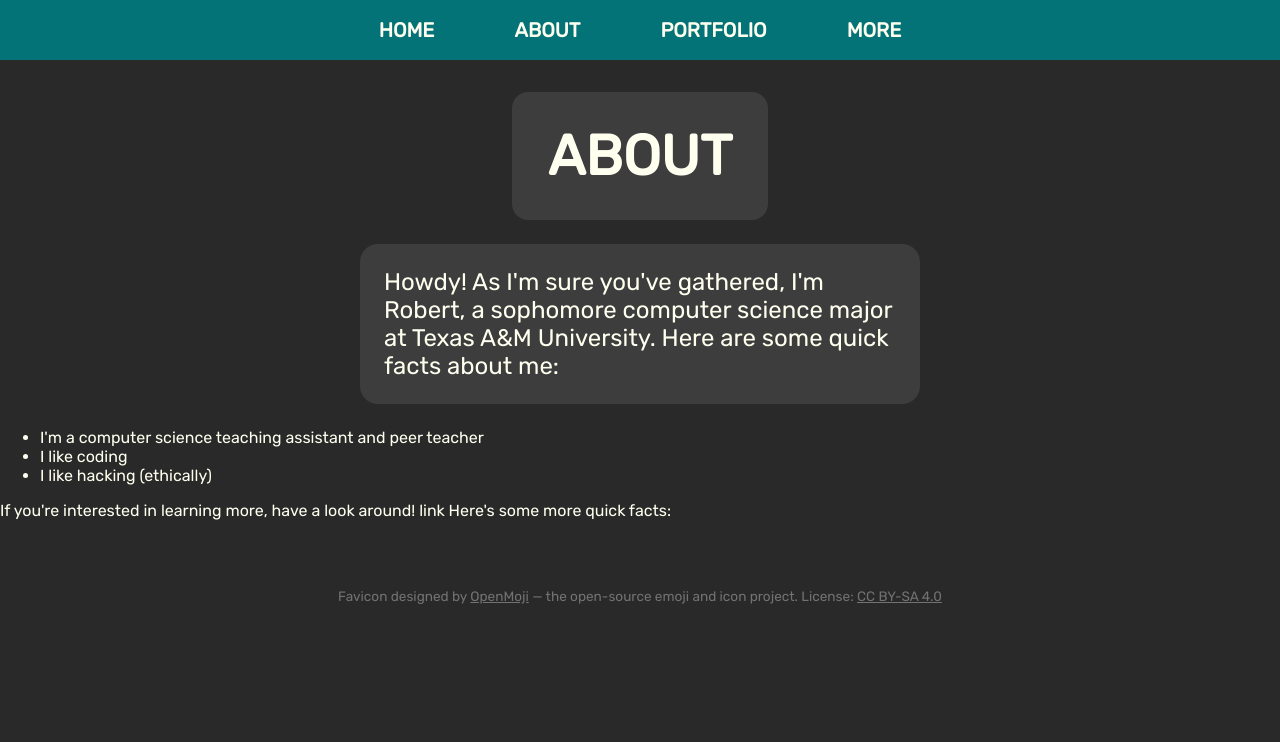
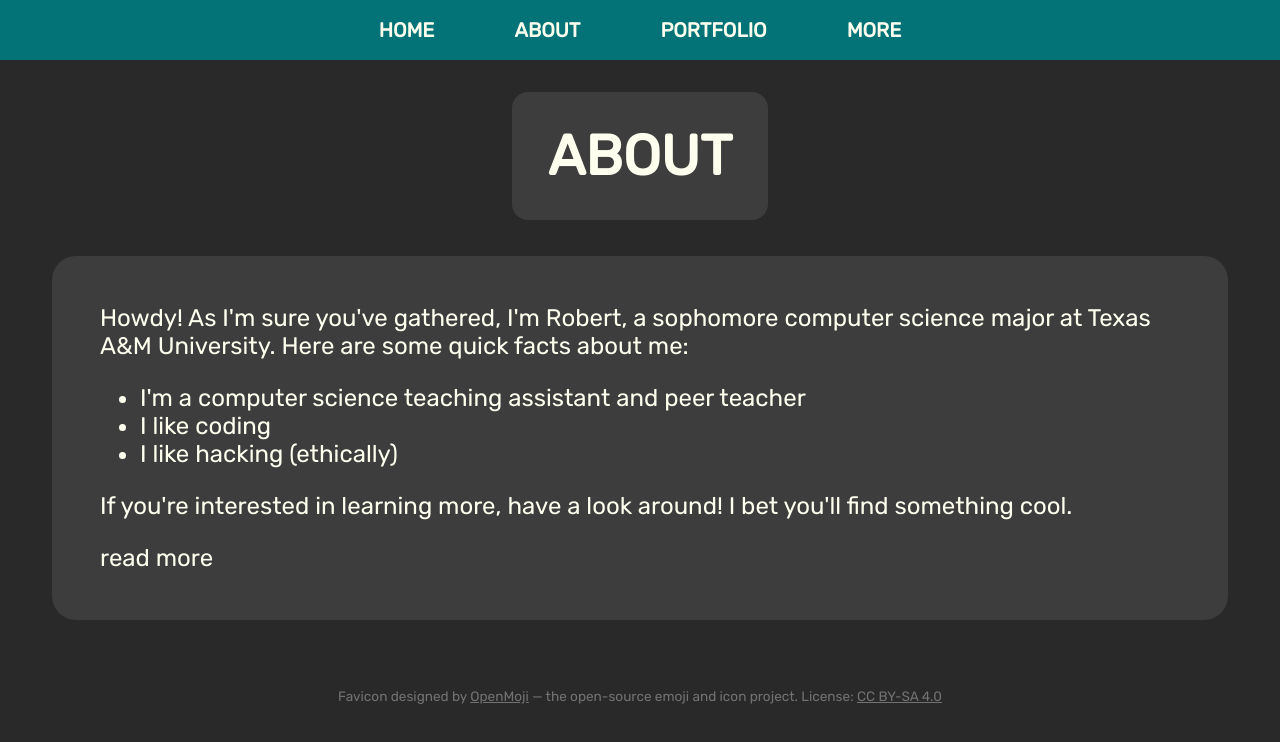
Before and after one commit to rstacks/my-website, a React (Vite) app: page /about in a window 1280 px wide. Shown: the top 742 px of the page. Built offline with nearby package versions, Linux system fonts and the light colour scheme.

Commit message:
Styled main "about me" text

```diff
--- a/src/pages/About.jsx
+++ b/src/pages/About.jsx
@@ -11,33 +11,22 @@ export function About() {
         <link rel="icon" href="images/newest-resume-icon.ico" />
       </Helmet>
       <Nav />
-      <main>
-        {/**
-         * <h1 className="page-title">ABOUT</h1>
-         */}
-        <Header text="ABOUT" />
-        <p id="about-text">
+      <Header text="ABOUT" />
+      <main className="article-body">
+        <p>
           Howdy! As I'm sure you've gathered, I'm Robert, a sophomore computer science
           major at Texas A&M University. Here are some quick facts about me:
         </p>
-
         <ul>
           <li>I'm a computer science teaching assistant and peer teacher</li>
           <li>I like coding</li>
           <li>I like hacking (ethically)</li>
         </ul>
-
-
-
-
-
         <p>
-          If you're interested in learning more, have a look around!
-
-          link
-          Here's some more quick facts:
-
+          If you're interested in learning more, have a look around! I bet
+          you'll find something cool.
         </p>
+        <p>read more</p>
       </main>
       <Footer />
     </HelmetProvider>
--- a/src/styles.css
+++ b/src/styles.css
@@ -217,16 +217,6 @@ body {
 }
 
 /*
-.page-title {
-  text-align: center;
-  font-size: 4em;
-  background-color: #3D3D3D;
-  margin-left: 10em;
-  margin-right: 10em;
-  border-radius: 0.25em;
-}
-*/
-
 #about-text {
   background-color: #3D3D3D;
   margin-left: 15em;
@@ -235,6 +225,7 @@ body {
   font-size: 1.5em;
   border-radius: 0.75em;
 }
+*/
 
 #page-header {
   background-color: #3D3D3D;
@@ -254,3 +245,16 @@ body {
   font-size: 3.5em;
   text-align: center;
 }
+
+.article-body {
+  background-color: #3D3D3D;
+  font-size: 1.5em;
+  width: 45em;
+  margin: auto;
+  justify-content: center;
+  border-radius: 1em;
+  padding: 2em;
+  padding-top: 1em;
+  padding-bottom: 1em;
+  margin-top: 1.5em;
+}
```
